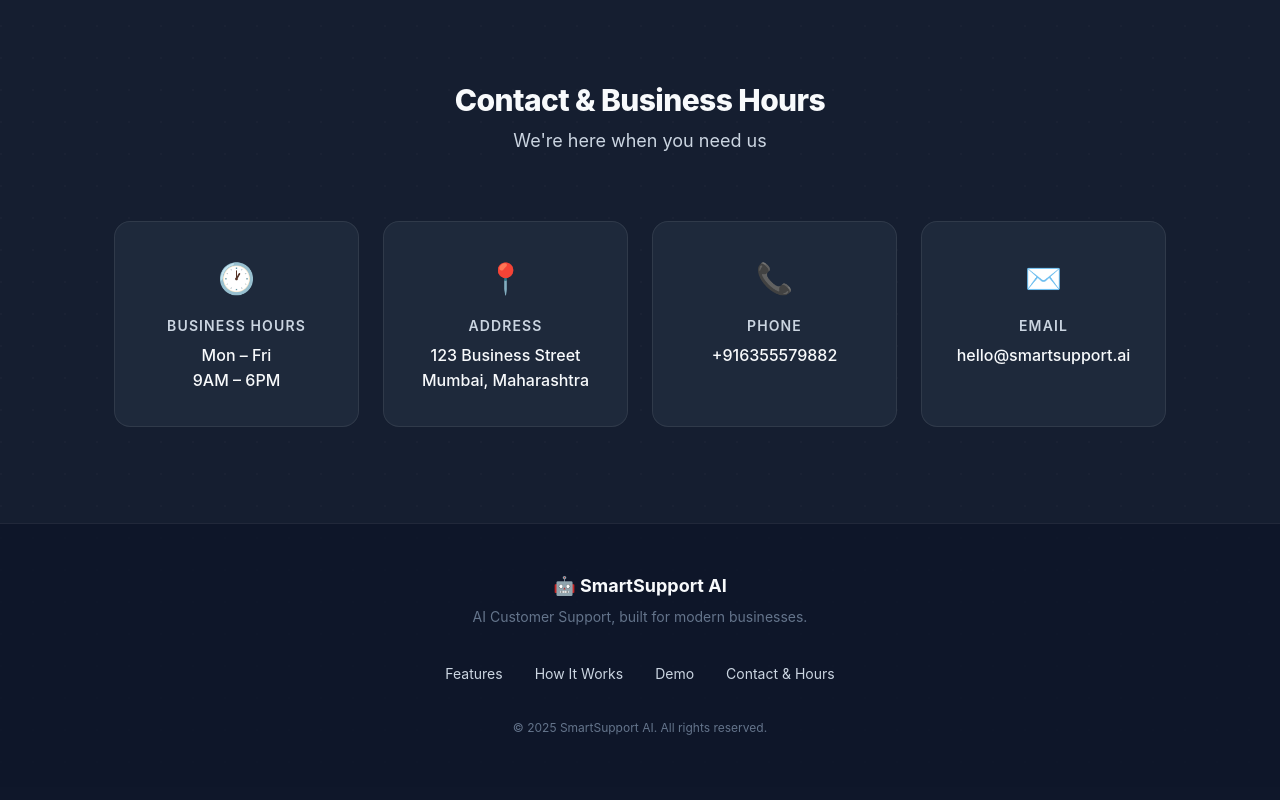
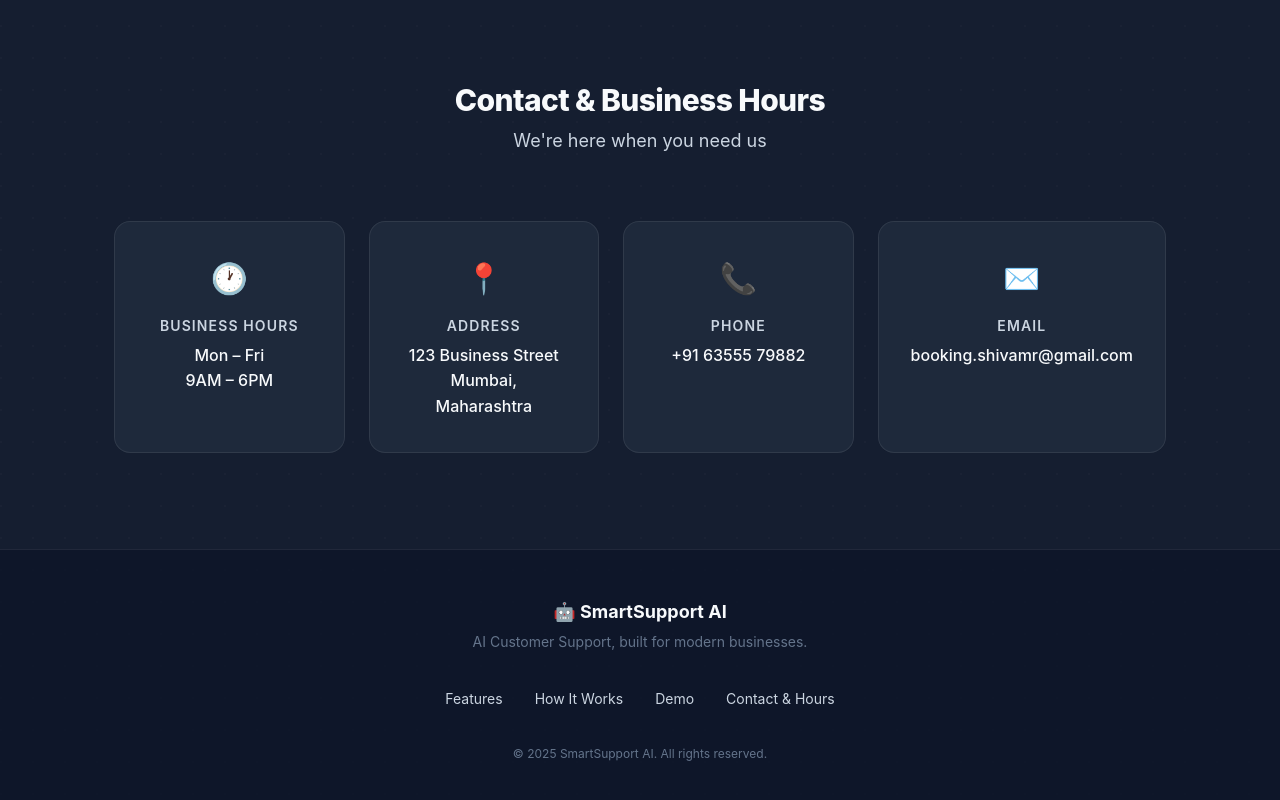
Before and after one commit to shivamr-hub/ai-faq-chatbot, a plain HTML site: page index.html in a window 1280 px wide. Shown: the part 3271-4071 px from the top of the page. Drawn offline with Linux system fonts and the light colour scheme.

Commit message:
feat: update contact phone and email to booking.shivamr@gmail.com / 6355579882

```diff
--- a/index.html
+++ b/index.html
@@ -400,14 +400,14 @@
                 <div class="business-card" id="card-phone">
                     <div class="business-icon">📞</div>
                     <h3 class="business-label">Phone</h3>
-                    <p class="business-value">+916355579882</p>
+                    <p class="business-value">+91 63555 79882</p>
                 </div>
 
                 <!-- Email Card -->
                 <div class="business-card" id="card-email">
                     <div class="business-icon">✉️</div>
                     <h3 class="business-label">Email</h3>
-                    <p class="business-value">hello@smartsupport.ai</p>
+                    <p class="business-value">booking.shivamr@gmail.com</p>
                 </div>
 
             </div>
--- a/js/faq-data.js
+++ b/js/faq-data.js
@@ -18,8 +18,8 @@ const BUSINESS = {
   description: "AI-powered customer support assistant for modern businesses.",
 
   contact: {
-    phone:   "+91 98765 43210",
-    email:   "hello@smartsupport.ai",
+    phone:   "+91 63555 79882",
+    email:   "booking.shivamr@gmail.com",
     address: "Mumbai, Maharashtra"
   },
 
@@ -49,11 +49,11 @@ const BUSINESS = {
     },
     {
       keywords: ["phone", "call", "number", "contact", "reach", "talk"],
-      answer: "You can call us at +91 98765 43210. We're available Mon–Fri, 9AM–6PM."
+      answer: "You can call us at +91 63555 79882. We're available Mon–Fri, 9AM–6PM."
     },
     {
       keywords: ["email", "mail", "write", "message"],
-      answer: "Send us an email at hello@smartsupport.ai and we'll reply within 24 hours."
+      answer: "Send us an email at booking.shivamr@gmail.com and we'll reply within 24 hours."
     },
     {
       keywords: ["address", "location", "where", "office", "visit", "place"],
@@ -107,10 +107,10 @@ const BUSINESS = {
      feel robotic when triggered multiple times.
   ──────────────────────────────────────────────────────────── */
   fallbackReplies: [
-    "I'm not sure about that, but I'd love to help! You can reach us at +91 98765 43210 or hello@smartsupport.ai.",
-    "Great question! For detailed information, please call us at +91 98765 43210 or drop an email.",
+    "I'm not sure about that, but I'd love to help! You can reach us at +91 63555 79882 or booking.shivamr@gmail.com.",
+    "Great question! For detailed information, please call us at +91 63555 79882 or drop an email.",
     "I don't have an answer for that right now. Would you like me to collect your details so our team can follow up?",
-    "That's a bit outside my knowledge base! Feel free to contact us directly at hello@smartsupport.ai."
+    "That's a bit outside my knowledge base! Feel free to contact us directly at booking.shivamr@gmail.com."
   ],
 
   /* ── Suggested Questions ───────────────────────────────────
```
